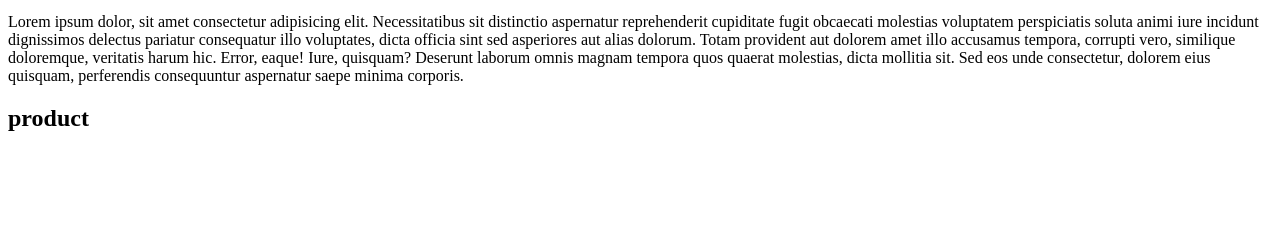
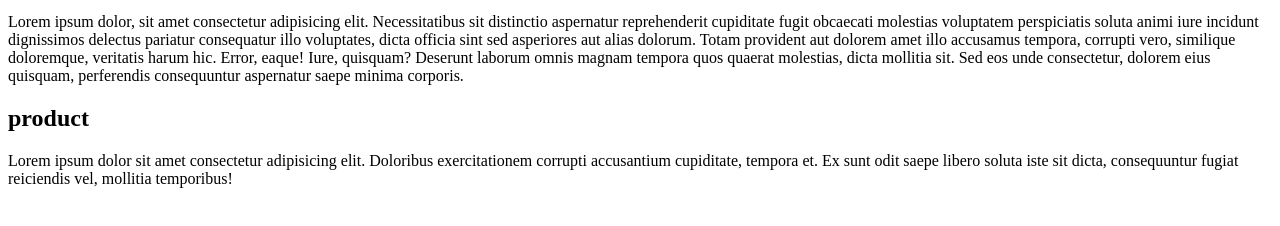
Before and after one commit to friskafikianti/belajar-git, a plain HTML site: page index.html in a window 1280 px wide. Shown: the part 124-350 px from the top of the page. Drawn offline with Linux system fonts and the light colour scheme.

Commit message:
menambah p

```diff
--- a/index.html
+++ b/index.html
@@ -17,6 +17,7 @@
 
     <section>
         <h1>product</h1>
+        <p>Lorem ipsum dolor sit amet consectetur adipisicing elit. Doloribus exercitationem corrupti accusantium cupiditate, tempora et. Ex sunt odit saepe libero soluta iste sit dicta, consequuntur fugiat reiciendis vel, mollitia temporibus!</p>
     </section>
 
 
```
